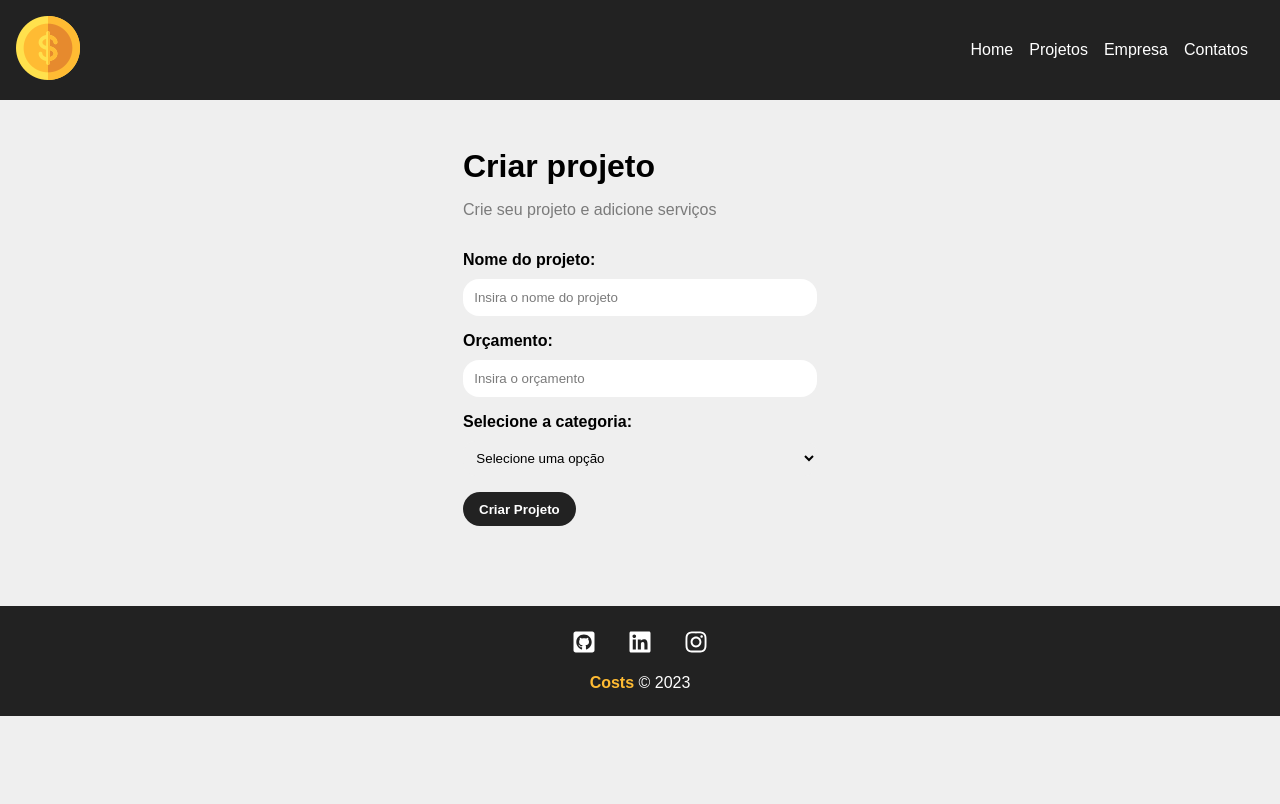
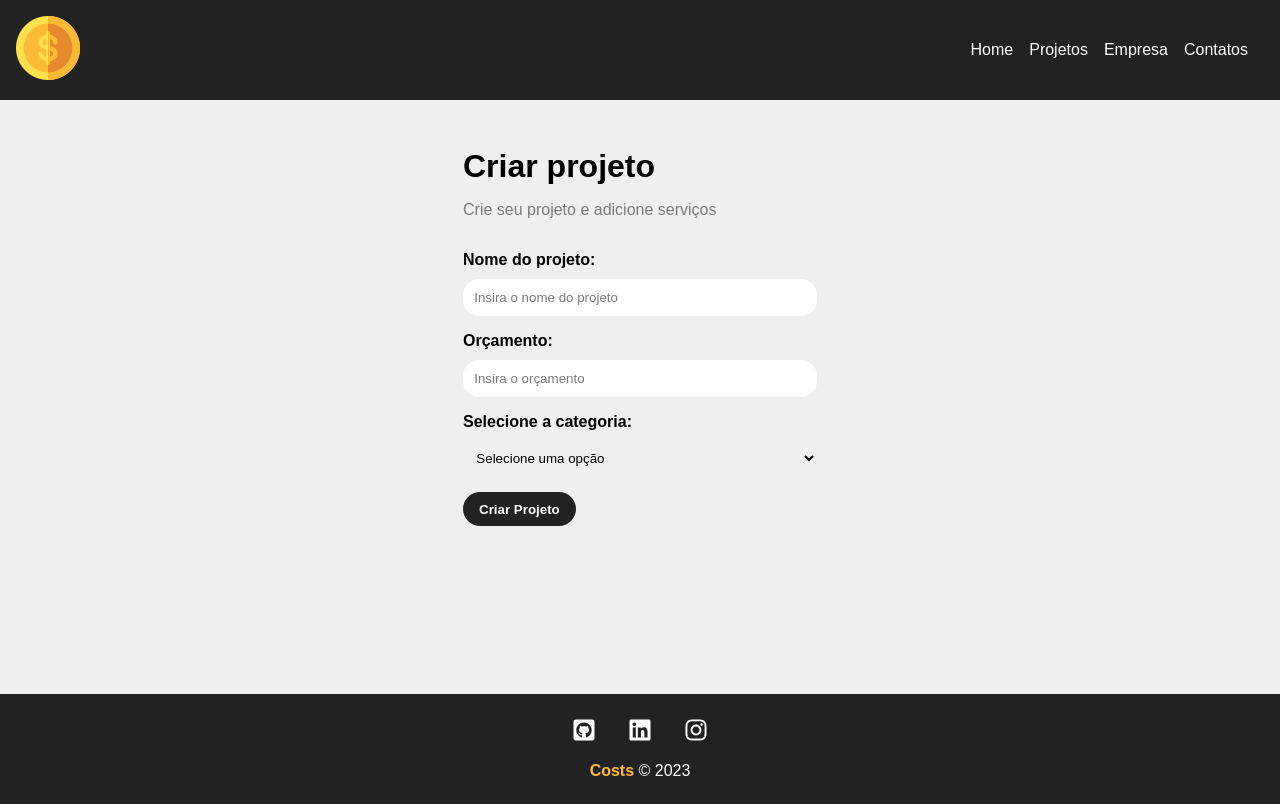
Before and after one commit to Adoniasfalcao/Costs, a React (Create React App) app: page /new-project in a window 1280 px wide. Built offline with nearby package versions, Linux system fonts and the light colour scheme; data requests are answered from the project's data file.

Commit message:
fotter corrigido

```diff
--- a/src/components/layout/layout styles/Footer.module.css
+++ b/src/components/layout/layout styles/Footer.module.css
@@ -4,6 +4,7 @@
     color: #FFF;
     padding: 1.5em;
     text-align: center;
+    margin-top: 88px;
 }
 
 .socialList {
@@ -34,7 +35,8 @@
 /* Estilos para telas menores, por exemplo, abaixo de 768px */
 @media screen and (max-width: 768px) {
     .footer {
-        padding: 1em; /* Reduzir o padding para economizar espaço em telas menores */
+        padding: 1em;
+         /* Reduzir o padding para economizar espaço em telas menores */
     }
 
     .socialList li {
```
